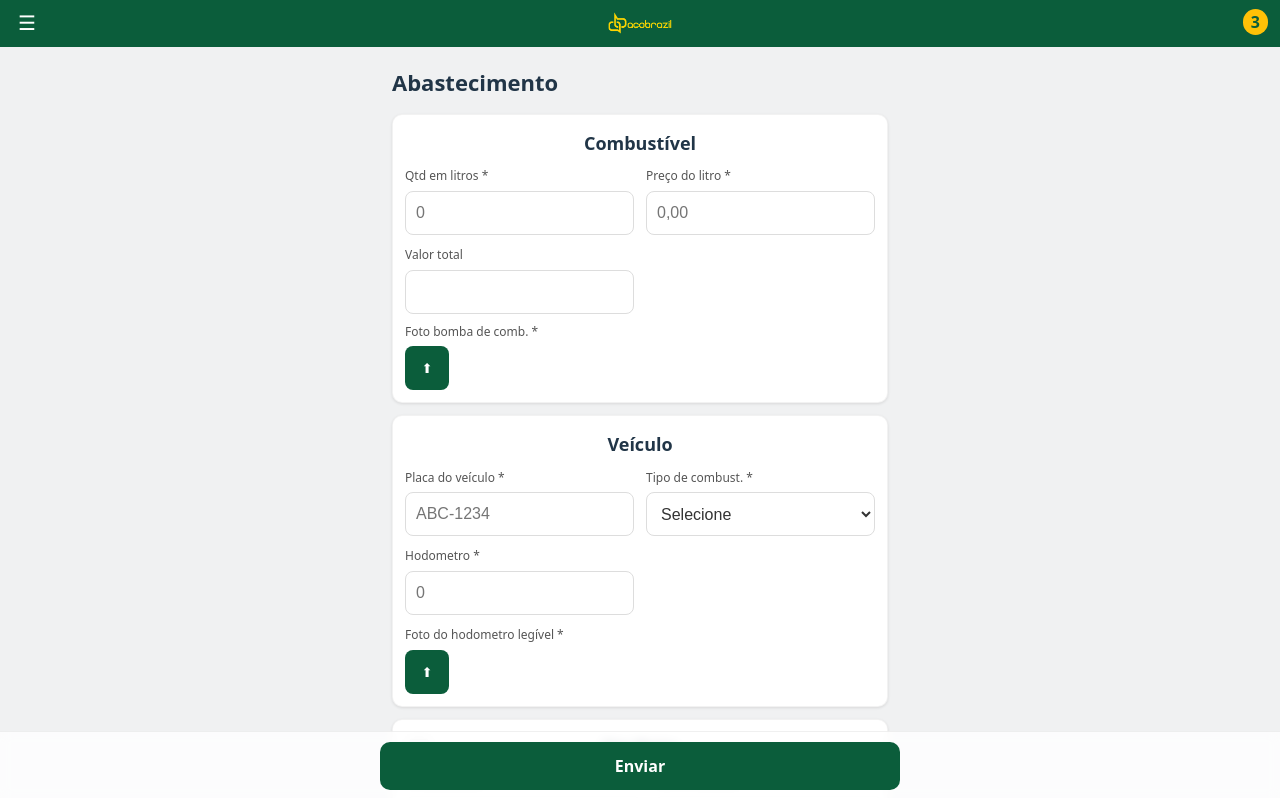
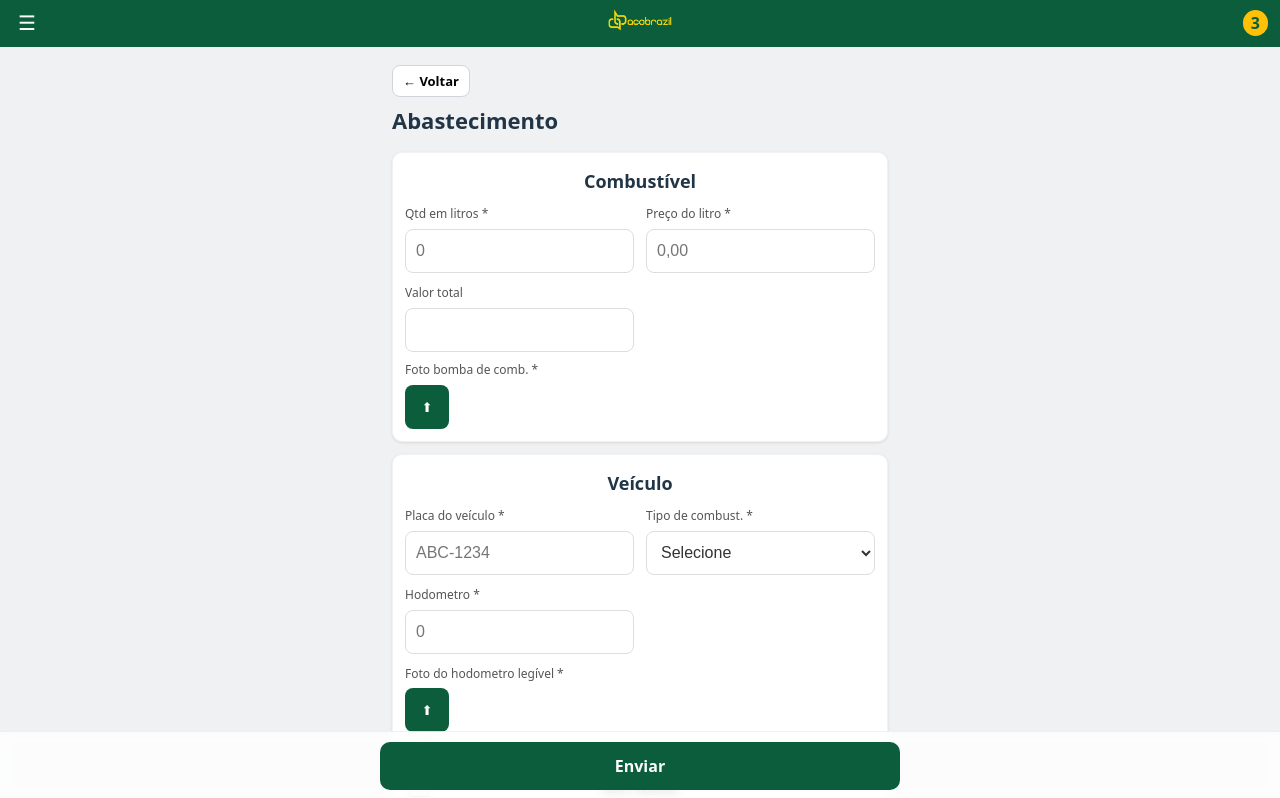
Before and after one commit to jp-acobrazil/fuel-supply-app, a Vue app: page /cadastrar in a window 1280 px wide. Shown: the top 798 px of the page. Built offline with nearby package versions, Linux system fonts and the light colour scheme.

Commit message:
feat: ajuste no header para inserir botoes de voltar

```diff
--- a/src/components/SideMenu.vue
+++ b/src/components/SideMenu.vue
@@ -39,7 +39,7 @@ onMounted(async () => {
         </div>
         <ul class="menu-list">
           <li class="group">Transporte</li>
-          <li :class="{ active: isActive('/') }" @click="go('/')">Motorista</li>
+          <li :class="{ active: isActive('/') }" @click="go('/')">Inicio</li>
           <li v-if="hasGerenciamentoAccess" :class="{ active: isActive('/gerenciamento') }" @click="go('/gerenciamento')">Gerenciamento</li>
           <li :class="{ active: isActive('/cadastrar') }" @click="go('/cadastrar')">Abastecimento</li>
         </ul>
--- a/src/views/DriverHome.vue
+++ b/src/views/DriverHome.vue
@@ -71,7 +71,9 @@ const { toggle } = useSideMenu()
   <div class="page">
     <header class="app-bar">
   <button class="menu-btn" aria-label="menu" @click="toggle">☰</button>
-      <img src="/src/assets/logoacobrazil.png" class="brand" alt="logo" />
+      <a href="https://portal.acobrazil.com.br/" target="_blank" rel="noopener noreferrer">
+        <img src="/src/assets/logoacobrazil.png" class="brand" alt="logo" />
+      </a>
       <div class="actions">
         <span class="badge">3</span>
       </div>
--- a/src/views/Gerenciamento.vue
+++ b/src/views/Gerenciamento.vue
@@ -101,10 +101,15 @@ onUnmounted(() => {
   <div class="page">
     <header class="app-bar">
   <button class="menu-btn" aria-label="menu" @click="toggle">☰</button>
-      <img src="/src/assets/logoacobrazil.png" class="brand" alt="logo" />
+      <a href="https://portal.acobrazil.com.br/" target="_blank" rel="noopener noreferrer">
+        <img src="/src/assets/logoacobrazil.png" class="brand" alt="logo" />
+      </a>
       <div class="actions" />
     </header>
     <main class="content">
+      <div class="top-actions">
+        <button class="btn back" @click="() => router.push({ name: 'home' })">← Voltar</button>
+      </div>
       <h1 class="title">Abastecimento</h1>
       <div class="card">
         <header class="list-header">
@@ -172,6 +177,9 @@ onUnmounted(() => {
 .brand { height:24px; justify-self:center; }
 .content { padding:18px; max-width: 1000px; margin:0 auto; width:100%; }
 .title { margin:4px 0 20px; font-size:22px; text-align:left; }
+.top-actions { display:flex; align-items:center; justify-content:flex-start; margin: 6px 0 6px; }
+.btn.back { height:32px; border-radius:8px; border:1px solid #d1d5db; padding:0 10px; background:#fff; cursor:pointer; font-weight:600; font-size:13px; }
+.btn.back:hover { background:#f3f4f6; }
 .card { background:#fff; border:1px solid #e5e7eb; border-radius:12px; padding:20px 18px 24px; }
 .list-header { display:flex; flex-direction:column; gap:14px; margin-bottom:12px; }
 @media (min-width: 640px){ .list-header { flex-direction:row; align-items:center; justify-content:space-between; } }
--- a/src/views/Supply.vue
+++ b/src/views/Supply.vue
@@ -229,13 +229,18 @@ async function submitSupply() {
   <div class="page">
     <header class="app-bar">
   <button class="menu-btn" aria-label="menu" @click="toggleMenu">☰</button>
-      <img src="/src/assets/logoacobrazil.png" class="brand" alt="logo" />
+      <a href="https://portal.acobrazil.com.br/" target="_blank" rel="noopener noreferrer">
+        <img src="/src/assets/logoacobrazil.png" class="brand" alt="logo" />
+      </a>
       <div class="actions">
         <span class="badge">3</span>
       </div>
     </header>
 
     <main class="content">
+      <div class="top-actions">
+        <button class="btn back" @click="() => router.push({ name: 'home' })">← Voltar</button>
+      </div>
       <h1 class="title">Abastecimento</h1>
       <div v-if="editingId && originalStatus === 'R' && approvalComment" class="rejection-box">
         <strong>Motivo da reprovação:</strong>
@@ -345,6 +350,10 @@ async function submitSupply() {
   margin: 8px 0 16px;
   font-size: 22px;
 }
+
+.top-actions { display:flex; align-items:center; justify-content:flex-start; margin: 6px 0 6px; }
+.btn.back { height:32px; border-radius:8px; border:1px solid #d1d5db; padding:0 10px; background:#fff; cursor:pointer; font-weight:600; font-size:13px; }
+.btn.back:hover { background:#f3f4f6; }
 
 .card {
   background: var(--card-bg, #fff);
--- a/src/views/SupplyDetail.vue
+++ b/src/views/SupplyDetail.vue
@@ -132,7 +132,9 @@ async function updateStatus(newStatus) {
     <div class="page">
         <header class="app-bar">
             <button class="menu-btn" aria-label="menu" @click="toggle">☰</button>
-            <img src="/src/assets/logoacobrazil.png" class="brand" alt="logo" />
+            <a href="https://portal.acobrazil.com.br/" target="_blank" rel="noopener noreferrer">
+                <img src="/src/assets/logoacobrazil.png" class="brand" alt="logo" />
+            </a>
             <div class="actions" />
         </header>
 
--- a/src/views/SupplyDriverView.vue
+++ b/src/views/SupplyDriverView.vue
@@ -45,7 +45,9 @@ function back() { router.push({ name: 'home' }) }
   <div class="page">
     <header class="app-bar">
       <button class="menu-btn" aria-label="menu" @click="toggle">☰</button>
-      <img src="/src/assets/logoacobrazil.png" class="brand" alt="logo" />
+      <a href="https://portal.acobrazil.com.br/" target="_blank" rel="noopener noreferrer">
+        <img src="/src/assets/logoacobrazil.png" class="brand" alt="logo" />
+      </a>
       <div />
     </header>
     <main class="content">
```
